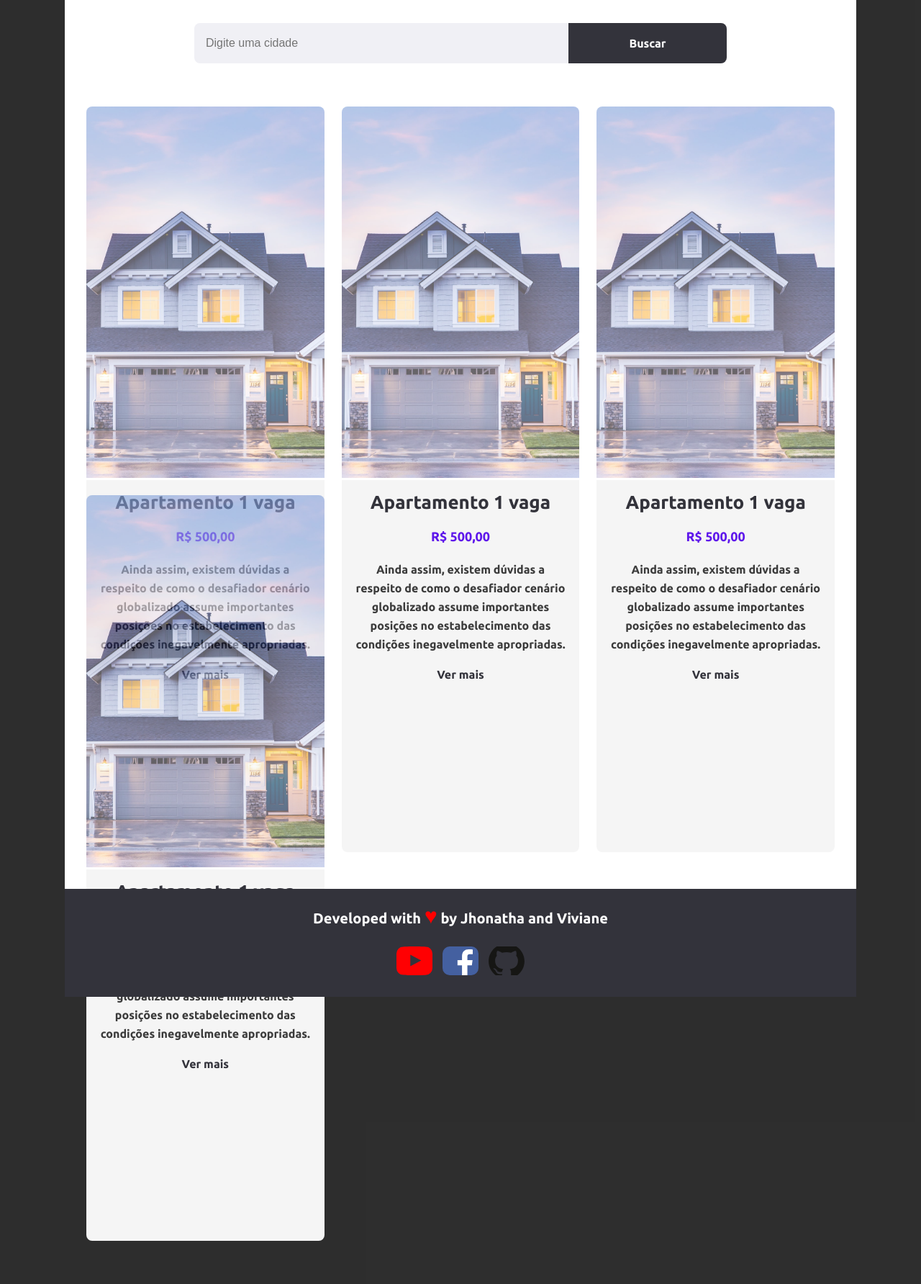
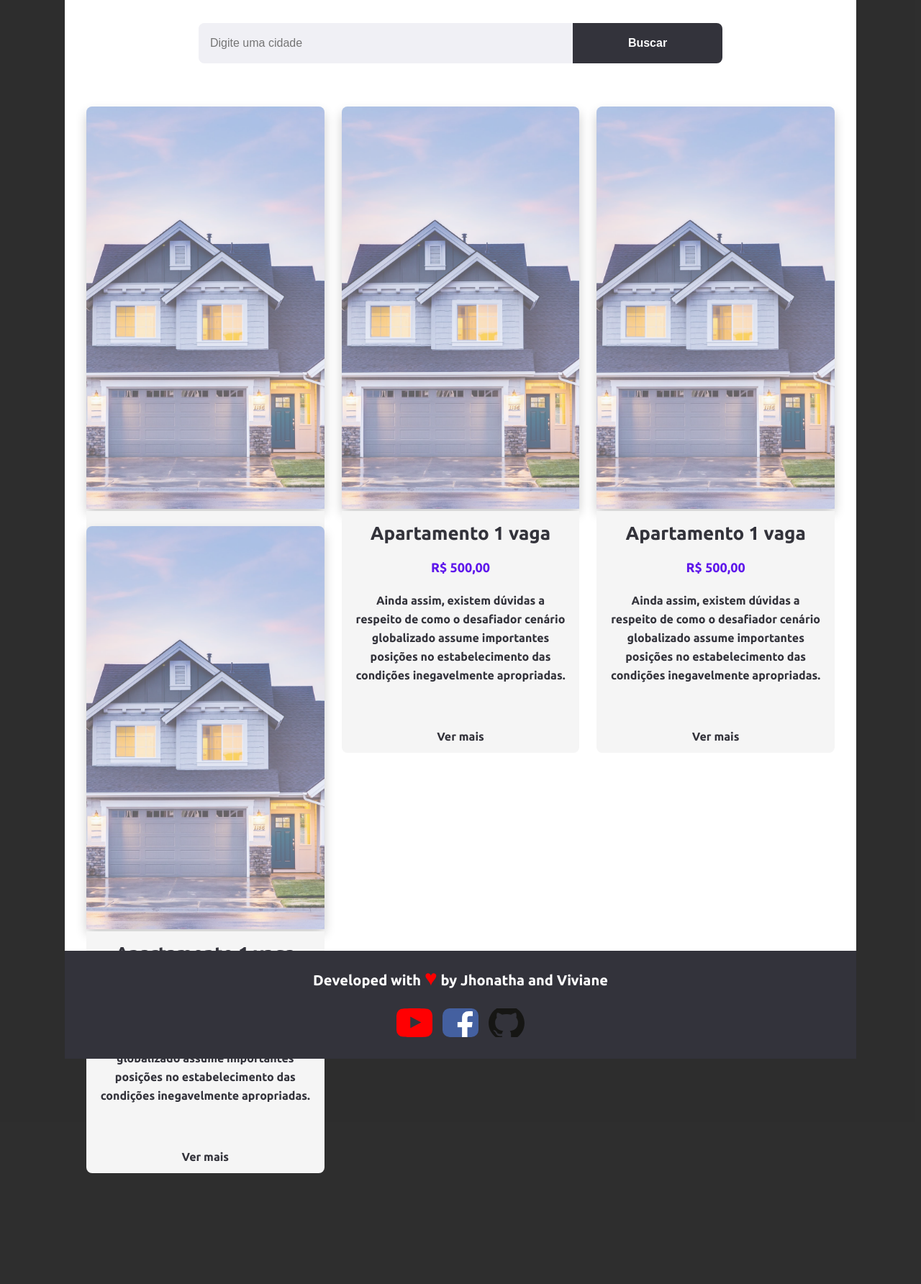
Before and after one commit to jhonathadev/Projeto-SIN-143, a PHP site: page /search.html in a window 1280 px wide. Shown: the part 220-2004 px from the top of the page at 72% size. Run offline with PHP 8.4, Linux system fonts and the light colour scheme; some libraries are stand-ins or nearby versions.

Commit message:
fix bugs

```diff
--- a/search.html
+++ b/search.html
@@ -7,6 +7,8 @@
     <link rel="stylesheet" href="styles/index.css">
     <link rel="stylesheet" href="styles/search.css">
     <link rel="stylesheet" href="styles/responsive.css">
+    <link rel="shortcut icon"  href="imgs/casa.svg">
+
     <link href="https://fonts.googleapis.com/css2?family=Ubuntu:wght@700&display=swap" rel="stylesheet">
 </head>
 
@@ -29,10 +31,10 @@
         <main>
             <div class="content">
                 <h1 class="section-title">Buscar</h1>
-                <form action="">
+                <form action="#">
                     <fieldset>
-                        <input type="search" placeholder="Digite uma cidade">
-                        <a href="search-result.html"><button>Buscar</a></button>
+                        <input type="search" name="query" placeholder="Digite uma cidade" required>
+                        <input class="button" type="submit" value="Buscar">
                     </fieldsetv>
                 </form>
             </div>
@@ -44,8 +46,10 @@
                         <div class="card-body">
                             <h1>Apartamento 1 vaga</h1>
                             <h3> <strong>R$ 500,00</strong></h3>
-                            <p>Ainda assim, existem dúvidas a respeito de como o desafiador cenário globalizado assume importantes posições no estabelecimento das condições inegavelmente apropriadas.
+                            <p>Ainda assim, existem dúvidas a respeito de como o desafiador cenário globalizado assume importantes posições no estabelecimento das condições inegavelmente apropriadas. Ainda assim, existem dúvidas a respeito de como o desafiador cenário globalizado assume importantes posições no estabelecimento das condições inegavelmente apropriadas. Ainda assim, existem dúvidas a respeito de como o desafiador cenário globalizado assume importantes posições no estabelecimento das condições inegavelmente apropriadas.
                             </p>
+                        </div>
+                        <div class="card-footer">
                             <a href="search-result.html">Ver mais</a>
                         </div>
                     </div>
@@ -57,6 +61,8 @@
                             <h3> <strong>R$ 500,00</strong></h3>
                             <p>Ainda assim, existem dúvidas a respeito de como o desafiador cenário globalizado assume importantes posições no estabelecimento das condições inegavelmente apropriadas.
                             </p>
+                        </div>
+                        <div class="card-footer">
                             <a href="search-result.html">Ver mais</a>
                         </div>
                     </div>
@@ -68,9 +74,12 @@
                             <h3> <strong>R$ 500,00</strong></h3>
                             <p>Ainda assim, existem dúvidas a respeito de como o desafiador cenário globalizado assume importantes posições no estabelecimento das condições inegavelmente apropriadas.
                             </p>
+                        </div>
+                        <div class="card-footer">
                             <a href="search-result.html">Ver mais</a>
                         </div>
                     </div>
+
 
                     <div class="card">
                         <img src="imgs/img1.jpeg" alt="casa">
@@ -79,9 +88,13 @@
                             <h3> <strong>R$ 500,00</strong></h3>
                             <p>Ainda assim, existem dúvidas a respeito de como o desafiador cenário globalizado assume importantes posições no estabelecimento das condições inegavelmente apropriadas.
                             </p>
+                        </div>
+                        <div class="card-footer">
                             <a href="search-result.html">Ver mais</a>
                         </div>
                     </div>
+
+
                 </div>
             </div>
         </main>
--- a/styles/index.css
+++ b/styles/index.css
@@ -65,9 +65,8 @@ h1, h2, h3, h4, h5, h6, p, body, button {
 }
 
 #page-home .content header nav ul li img {
-    width: 100%;
-    height: 100%;
-    object-fit: cover;
+    width: 70%;
+    height: 100px;
 }
 
 #page-home .content header nav ul li a {
@@ -143,7 +142,7 @@ h1, h2, h3, h4, h5, h6, p, body, button {
     border-radius: 8px;
 }
 
-#page-home .content form button {
+#page-home .content form .button {
     width: 220px;
     height: 56px;
     background-color: var(--primary-color);
@@ -154,10 +153,12 @@ h1, h2, h3, h4, h5, h6, p, body, button {
     border: 0;
     margin-top: 40px;
     transition: 400ms;
+    cursor: pointer;
 }
 
-#page-home .content form button:hover {
+#page-home .content form .button:hover {
     background-color: var(--violet);
+    font-size: 20px;
 }
 
 
@@ -189,7 +190,7 @@ h1, h2, h3, h4, h5, h6, p, body, button {
 #page-home .content .contact-div .address h1 {
     text-align: center;
     font-size: 28px;
-    margin-bottom: 60px;
+    margin-bottom: 20px;
 }
 
 #page-home .content .contact-div .address img {
@@ -283,4 +284,6 @@ footer a img {
 
 footer a img:hover {
     opacity: 0.8;
+    width: 55px;
+    height: 45px;
 }
--- a/styles/responsive.css
+++ b/styles/responsive.css
@@ -1,6 +1,12 @@
+@media (max-width: 840px) {
+    #page-home .content .contact-div .address #map {
+        display: none;
+    }
+}
+
 @media (max-width: 680px) {
     main .cards {
-        grid-template-columns: 1fr 1fr;
+        grid-template-columns: 1fr 1fr !important;
     }
 
     header nav ul {
@@ -24,8 +30,12 @@
         margin: 0 !important;
     }
 
-    #page-search main .content form button {
-        width: 140px;
+    header nav ul li img {
+        width: 100% !important;
+    }
+
+    #page-home main .content .img-fix {
+        display: none;
     }
 
     #page-result main .content .cards {
@@ -35,23 +45,20 @@
 
 }
 
-@media (max-width: 460px) {
+@media (max-width: 580px) {
     main .cards {
-        grid-template-columns: 1fr;
+        grid-template-columns: 1fr !important;
     }
-
-    #page-search main .content form button {
-        width: 100px;
-    }
-}
-
-@media (max-width: 580px) {
     #page-home .content .contact-div {
         grid-template-columns: 1fr;
     }
 
     #page-home .content .contact-div .address {
         align-items: center;
+    }
+
+    #page-result .content .cards {
+        grid-template-columns: 1fr !important;
     }
 
     footer p {
@@ -61,8 +68,8 @@
 
 }
 
-/* @media (max-width: 520px) {
-    nav ul{
-        display:block;
+@media (max-width: 460px) {
+    #page-search main .content form .button {
+        padding: 16px 20px;
     }
-} */
+}
--- a/styles/search.css
+++ b/styles/search.css
@@ -38,9 +38,8 @@
 }
 
 #page-search .content header nav ul li img {
-    width: 100%;
-    height: 100%;
-    object-fit: cover;
+    width: 70%;
+    height: 100px;
 }
 
 #page-search .content header nav ul li a {
@@ -77,20 +76,21 @@
     padding: 16px;
 }
 
-#page-search main .content form button {
-    width: 220px;
-    height: 56px;
+#page-search main .content form fieldset input[class=button] {
     background-color: var(--primary-color);
     border-radius: 0 8px 8px 0;
     color: white;
+    width: 20%;
     font-weight: bold;
     font-size: 16px;
     border: 0;
     transition: 400ms;
+    cursor: pointer;
 }
 
-#page-search main .content form button:hover {
+#page-search main .content form input[class=button]:hover {
     background-color: var(--violet);
+    font-size: 20px;
 }
 
 #page-search main .cards {
@@ -114,12 +114,27 @@
     transition: 400ms;
 }
 
+#page-search main .card {
+    background-color: #f5f5f5;
+    box-shadow: 0 8px 16px 0 rgba(0,0,0,0.2);
+    border-radius: 8px;
+}
+
+
 #page-search main .card .card-body {
     background-color: #f5f5f5;
     display: flex;
     flex-direction: column;
     align-items: center;
-    height: 100%;
+    height: 300px;
+    max-height: 350px;
+}
+
+#page-search main .card .card-footer {
+    background-color: #f5f5f5;
+    display: flex;
+    flex-direction: column;
+    align-items: center;
     border-radius: 0 0 8px 8px;
 }
 
@@ -140,14 +155,17 @@
 
 #page-search main .card strong {
     color: var(--violet);
+    line-height: 24px;
 }
 
 #page-search main .card p {
     font-size: 16px;
     line-height: 26px;
     padding: 16px;
-    color: #3b3b3b;
+    color: var(--primary-color);
+    margin-bottom: 10px;
     text-align: center;
+    overflow-y: scroll;
 }
 
 #page-search main .card a {
@@ -161,9 +179,5 @@
 
 #page-search main .card a:hover {
     color: var(--violet);
+    font-size: 20px;
 }
-
-#page-search main .card:hover {
-    box-shadow: 0 8px 16px 0 rgba(0,0,0,0.2);
-    border-radius: 0 0 8px 8px;
-}
```
Also changed, not shown: index.html (+8 -1 lines), search-result.html (+16 -2 lines), styles/search-result.css (+7 -10 lines), .gitignore.txt (added), imgs/casa.svg (added), imgs/logo.svg, imgs/logo1.svg (added), imgs/logo2.svg (added), readme.txt (added).
